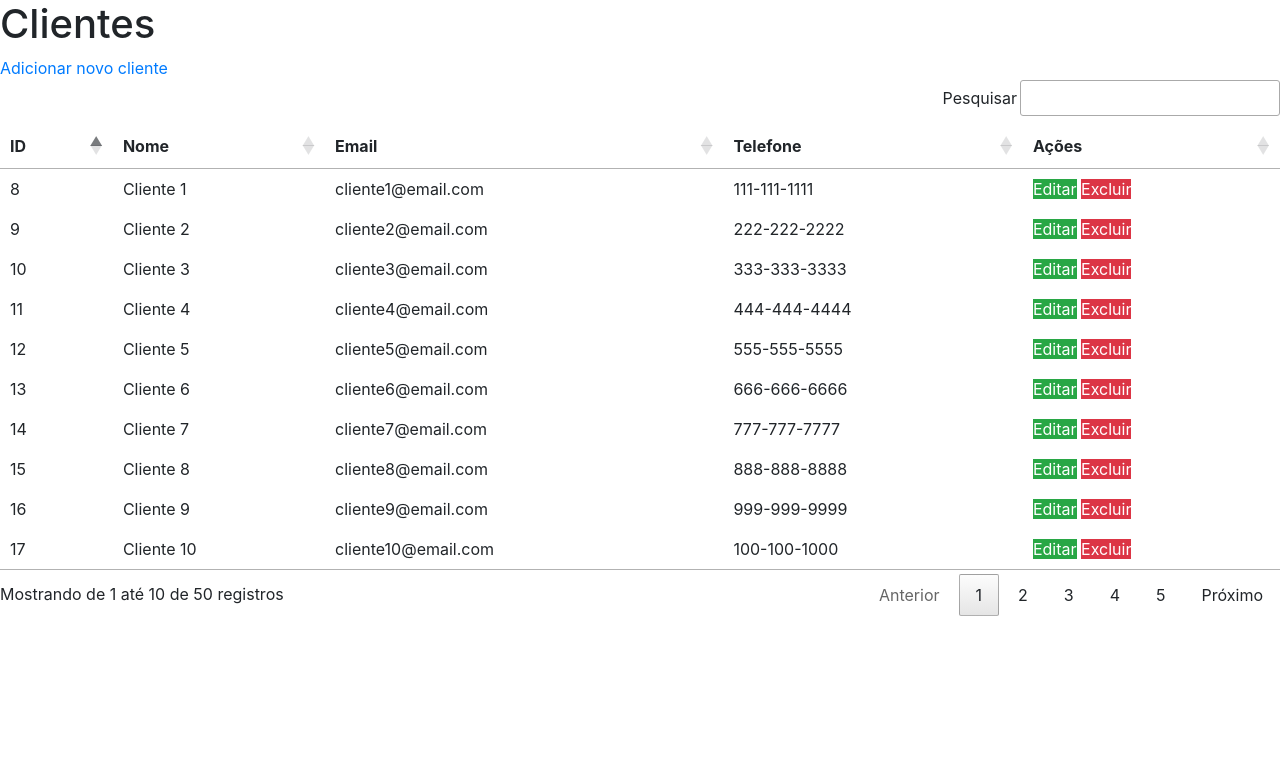
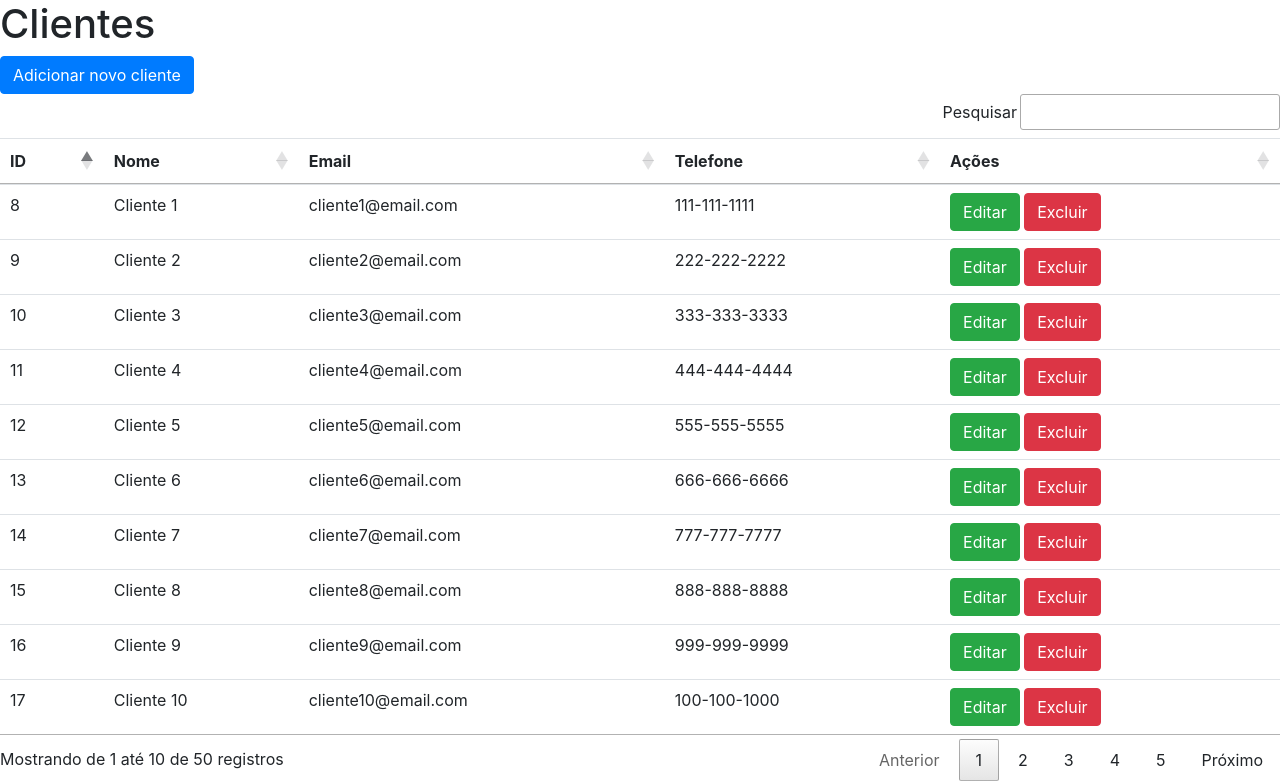
Before and after one commit to WillianCamargo01/projetounimar, a Django app: page /meuapp/cliente/list/ in a window 1280 px wide. Shown: the part 28-809 px from the top of the page. Before the commit the page ends 644 px from the top, so only its background shows below. Run offline with Django 4.2, Linux system fonts and the light colour scheme; a user stored in the database is signed in; data comes from the database, SQL or seed files in the repository; some libraries are stand-ins or nearby versions.

Commit message:
Correção Botões Bootstrap

```diff
--- a/meuprojeto/meuapp/templates/meuapp/cliente_list.html
+++ b/meuprojeto/meuapp/templates/meuapp/cliente_list.html
@@ -3,9 +3,9 @@
 {% block content %}
 <h1>Clientes</h1>
 
-<a href="{% url 'create_update_cliente' %}">Adicionar novo cliente</a>
+<a href="{% url 'create_update_cliente' %}" class="btn btn-primary">Adicionar novo cliente</a>
 
-<table id="myTable">
+<table id="myTable" class="table">
     <thead>
         <tr>
             <th>ID</th>
@@ -23,8 +23,8 @@
             <td>{{ cliente.email }}</td>
             <td>{{ cliente.telefone }}</td>
             <td>
-                <a href="{% url 'create_update_cliente' cliente.id %}" class="btn-success">Editar</a>
-                <a href="{% url 'delete_cliente' cliente.id %}" class="btn-danger">Excluir</a>
+                <a href="{% url 'create_update_cliente' cliente.id %}" class="btn btn-success">Editar</a>
+                <a href="{% url 'delete_cliente' cliente.id %}" class="btn btn-danger delete">Excluir</a>
             </td>
         </tr>
         {% endfor %}
--- a/meuprojeto/meuapp/templates/meuapp/dashboard.html
+++ b/meuprojeto/meuapp/templates/meuapp/dashboard.html
@@ -19,8 +19,8 @@
 
     <p>Olá, {{ user.username }}!</p>
 
-    <button onclick="location.href='{% url 'produto_list' %}'" class="btn-primary">Lista de Produtos</button>
-    <button onclick="location.href='{% url 'cliente_list' %}'" class="btn-primary">Lista de Clientes</button>
+    <button onclick="location.href='{% url 'produto_list' %}'" class="btn btn-primary">Lista de Produtos</button>
+    <button onclick="location.href='{% url 'cliente_list' %}'" class="btn btn-primary">Lista de Clientes</button>
 
 </body>
 </html>
```
Also changed, not shown: meuprojeto/meuapp/templates/meuapp/produto_list.html (+4 -4 lines).
